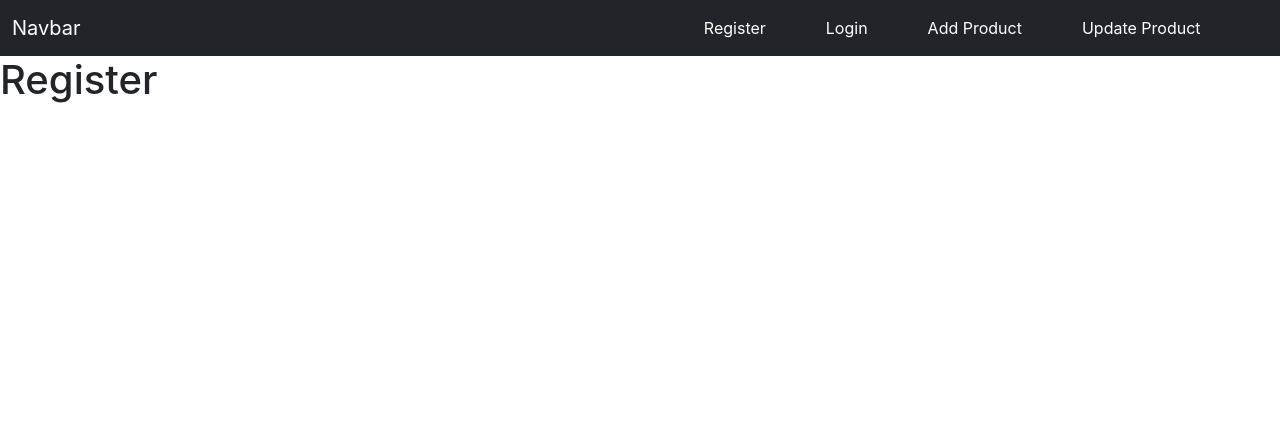
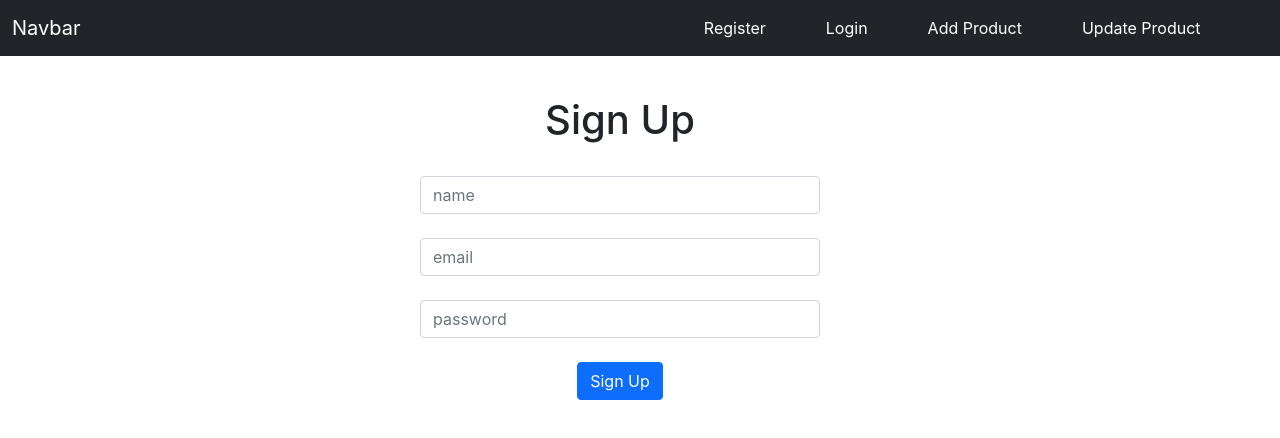
Before and after one commit to deeksha16222/ecommerce-dashboard, a React (Create React App) app: page /register in a window 1280 px wide. Shown: the top 438 px of the page. Built offline with nearby package versions, Linux system fonts and the light colour scheme.

Commit message:
registration page done

```diff
--- a/src/App.css
+++ b/src/App.css
@@ -44,6 +44,15 @@ a{
   color:white;
 }
 
+.col-sm6.offset-sm-3 {
+  padding-top: 40px;
+  padding-left: 100px;
+  text-align: center;
+  width: 500px;
+  align-items: center;
+  justify-content: center;
+}
+
 .App-link {
   color: #61dafb;
 }
--- a/src/component/Register.js
+++ b/src/component/Register.js
@@ -1,9 +1,42 @@
-import React from 'react'
+import React , {useState} from 'react'
+import { useNavigate } from 'react-router-dom';
+
 
 export default function Register(){
+const[name, setName] = useState("");
+const[password, setPassword] = useState("");
+const[email, setEmail] = useState("");
+const navigate = useNavigate();
+
+async function signUp(){
+    let item = {name,password,email}
+    console.warn(name,password,email)
+    let result =  await fetch("http://localhost:8000/api/register",{
+        method : 'POST',
+        headers : {
+            "Content-type" : "application/json",
+            "Accept" : "application/json"
+
+        },
+        body: JSON.stringify(item)
+    })
+    result = await result.json();
+    localStorage.setItem("user-info",JSON.stringify(result));
+    navigate.push("/add");
+}
+
+
+
  return(
-<div>
-<h1> Register </h1>
+<div className="col-sm6 offset-sm-3">
+<h1>Sign Up</h1> <br/>
+<input type="text" className="form-control" placeholder="name" onChange={(e)=>setName(e.target.value)}/>
+<br/>
+<input type="email" className="form-control" placeholder='email' onChange={(e)=>setEmail(e.target.value)}/>
+<br/>
+<input type="password" className="form-control" placeholder='password' onChange={(e)=>setPassword(e.target.value)}/>
+<br/>
+<button className="btn btn-primary" onClick={signUp}> Sign Up</button>
 </div>
  )
 }
```
